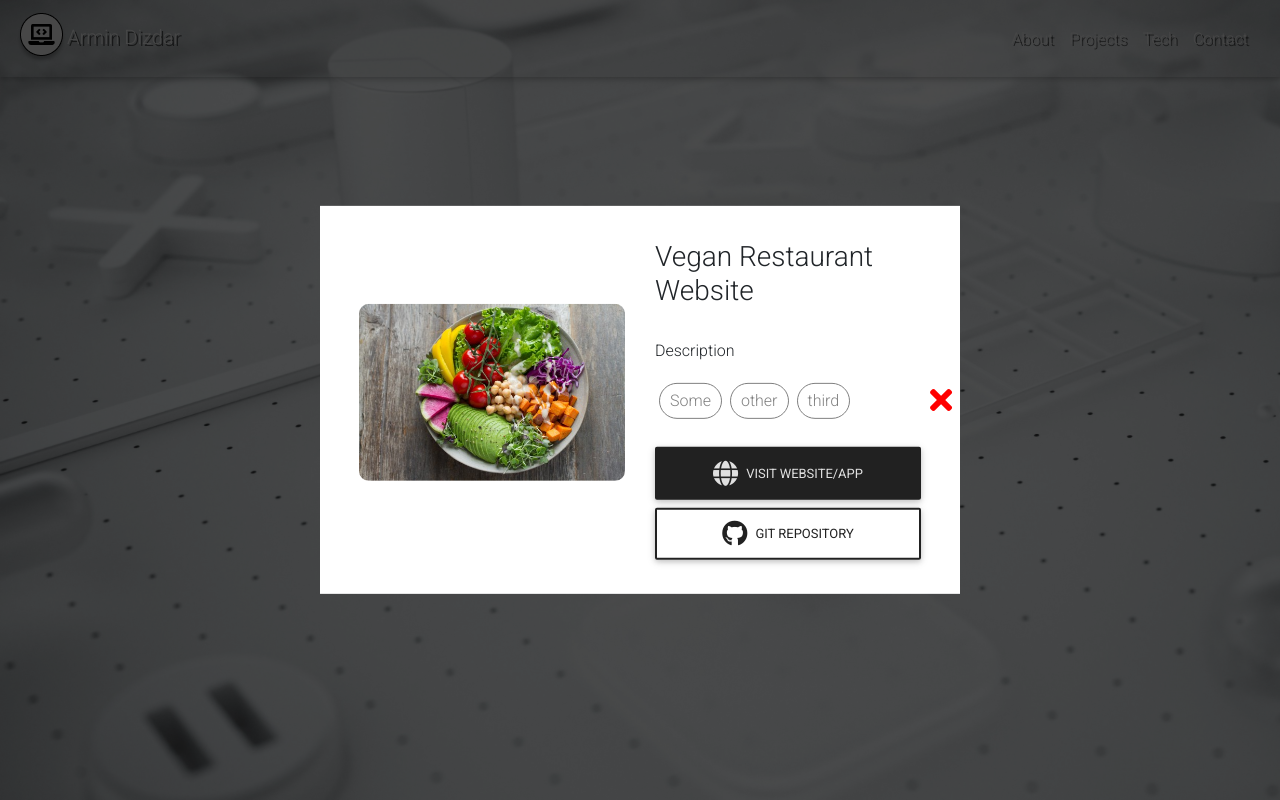
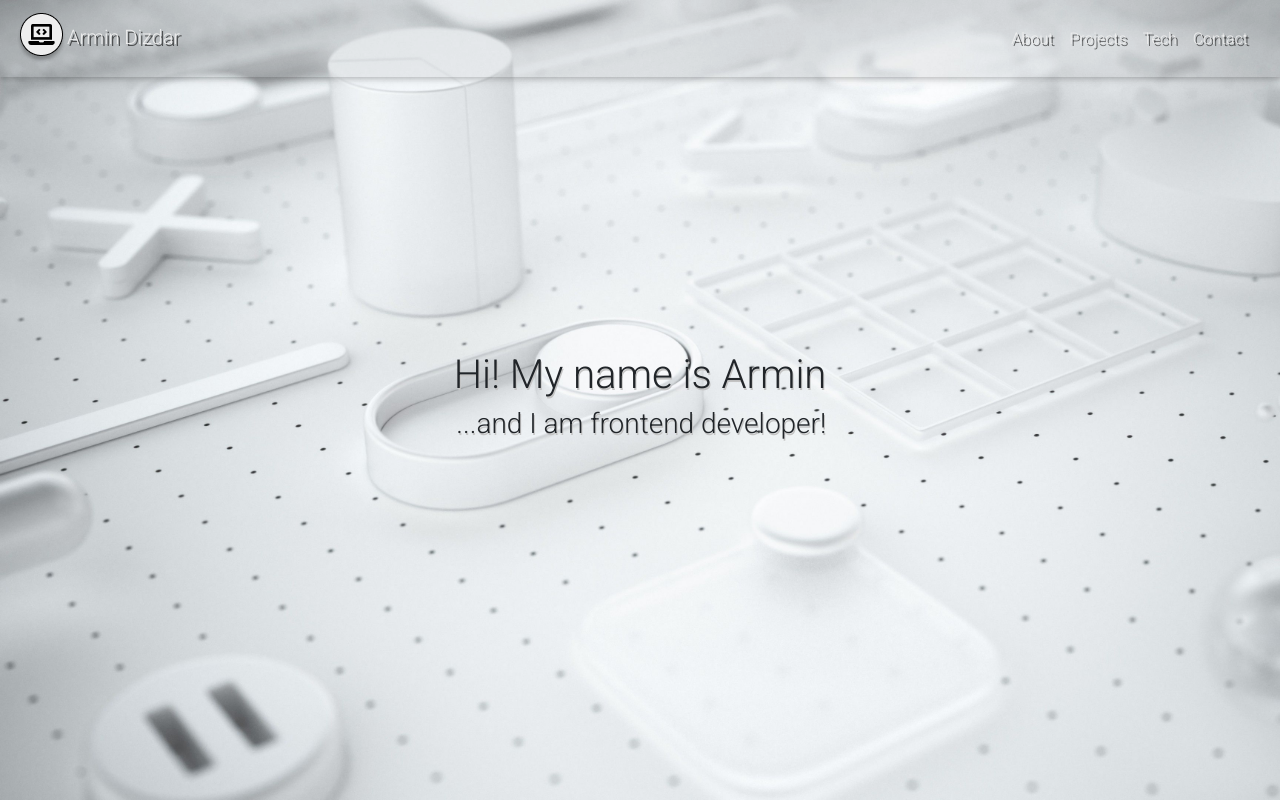
Before and after one commit to DizdarArmin/portofolio, a React (Create React App) app: page / in a window 1280 px wide. Shown: the top 800 px of the page. Built offline with nearby package versions, Linux system fonts and the light colour scheme.

Commit message:
set modal initialy to false

```diff
--- a/src/App.jsx
+++ b/src/App.jsx
@@ -1,4 +1,5 @@
-import { getProjects } from "./data/projects";
+import "./App.css";
+
 import Footer from "./components/Footer";
 import MobileNavigation from "./components/MobileNavigation";
 import DesktopNavigation from "./components/DesktopNavigation";
@@ -7,11 +8,11 @@ import About from "./components/About";
 import Projects from "./components/Projects";
 import Modal from "./components/Modal";
 
-import "./App.css";
+import { getProjects } from "./data/projects";
 import { useState } from "react";
 
 export default function App() {
-  const [showModal, setShowModal] = useState(true);
+  const [showModal, setShowModal] = useState(false);
   const [modalItem, setModalItem] = useState(getProjects()[0]);
 
   function toggleModal() {
```
